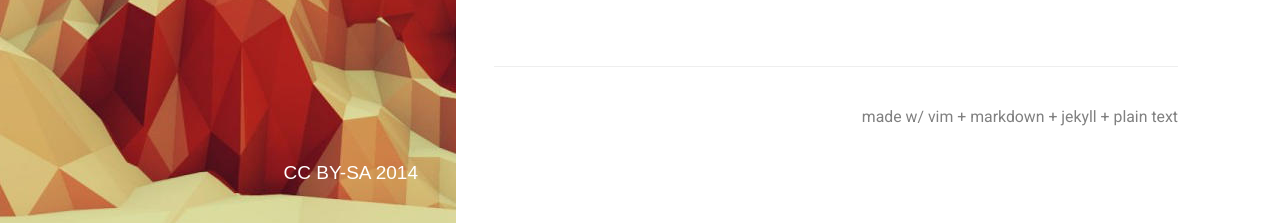
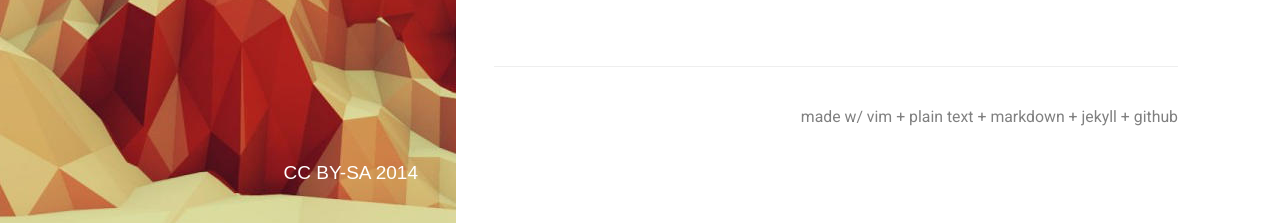
Before and after one commit to denten/denten.github.io, a Jekyll site: the page built from index.html, in a window 1280 px wide and 900 px high, scrolled down 672 px. Shown: the part 677-900 px from the top of the window. Built offline with Jekyll 4.4.1, drawn with Linux system fonts in a browser that asks for light colours; some web fonts are replaced; the list of posts is cut into pages by our own code.

Commit message:
split footer into a separate file

```diff
--- /dev/null
+++ b/_includes/footer.html
@@ -0,0 +1,4 @@
+<hr>
+<p style="text-align: right; color: gray">
+<sub>made w/ vim + plain text + markdown + jekyll + github</sub>
+</p>
--- a/_layouts/default.html
+++ b/_layouts/default.html
@@ -5,14 +5,12 @@
 {% include head.html %}
 
     <body>
-
         {% include sidebar.html %}
 
         <div class="content container">
             {{ content }}
-      <hr>
-      <p style="text-align: right; color: gray"><sub>made w/ vim + markdown + jekyll + plain text</sub></p>
+            {% include footer.html %}
         </div>
+    </body>
 
-  </body>
 </html>
```
Lines whose indentation alone changed are shown as unchanged.
